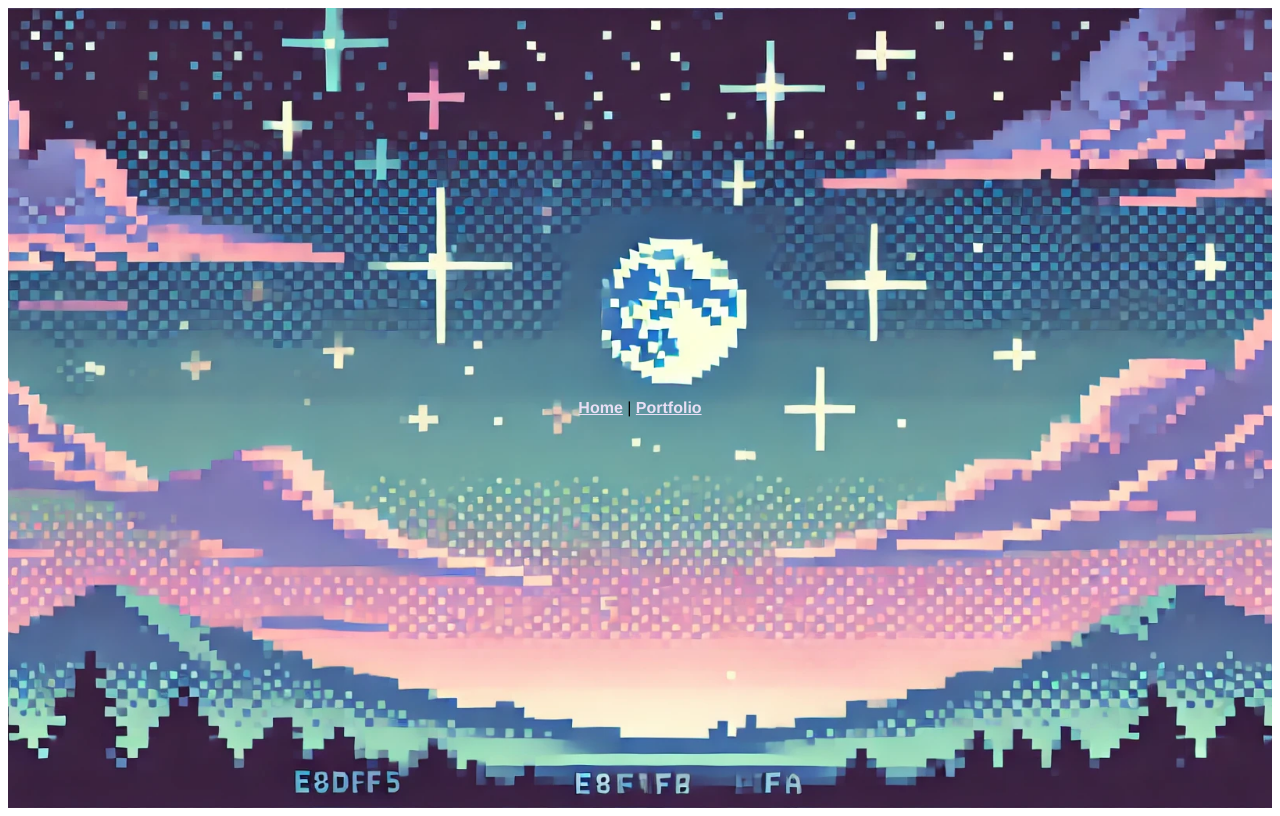
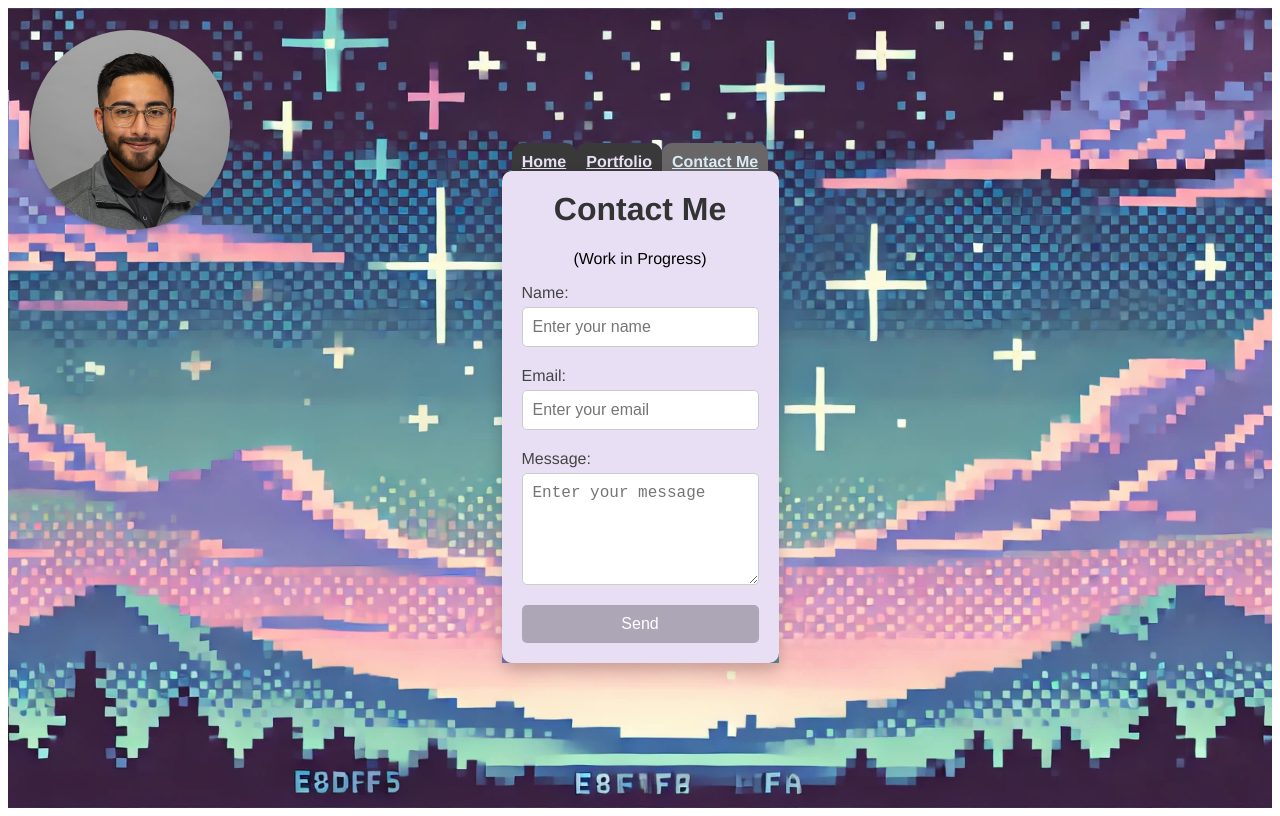
Before and after one commit to PinedaE11658/Portfolio-Website-Eric-Pineda, a Vue app: page /Contactme in a window 1280 px wide. Before the commit this address had no page. Built offline with nearby package versions, Linux system fonts and the light colour scheme.

Commit message:
Contactme/home
Added  Contact me and finished the Home page

```diff
--- a/src/App.vue
+++ b/src/App.vue
@@ -1,8 +1,9 @@
 <template>
+  <img src="@/assets/Eric_Pineda_Photo.jpg" alt="Eric Pineda Photo" class="profile-photo" />
   <nav>
-    <router-link to="/">Home</router-link> |
+    <router-link to="/">Home</router-link>
     <router-link to="/Portfolio">Portfolio</router-link>
-    <router-link to="/Site_Background.jpg"</router-link>
+    <router-link to="/Contactme">Contact Me</router-link>
   </nav>
   <router-view/>
 </template>
@@ -31,9 +32,23 @@
 nav a {
   font-weight: bold;
   color: #e8dff5;
+  background-color: #3a3939;
+  padding: 10px;
+  border-radius: 10px;
 }
 
 nav a.router-link-exact-active {
   color: #daeaf6;
+  background-color: #686666;
+}
+.profile-photo {
+  position: absolute;
+  top: 30px;
+  left: 30px;
+  width: 200px;
+  height: 200px;
+  border-radius: 50%;
+  object-fit: cover;
+  box-shadow: 0 2px 4px rgba(0, 0, 0, 0.2);
 }
 </style>
--- a/src/router/index.js
+++ b/src/router/index.js
@@ -1,6 +1,8 @@
 import { createRouter, createWebHistory } from 'vue-router'
 import Home from '../views/Home.vue'
 import Portfolio from '../views/Portfolio.vue'
+import Contactme from '@/views/Contactme.vue'
+
 const routes = [
   {
     path: '/',
@@ -11,6 +13,11 @@ const routes = [
     path: '/Portfolio',
     name: 'Portfolio',
     component: Portfolio
+  },
+  {
+    path: '/Contactme',
+    name: '/Contact_Me',
+    component: Contactme
   }
 ]
 
--- /dev/null
+++ b/src/views/Contactme.vue
@@ -0,0 +1,108 @@
+<template>
+    <div class="contact-page" style="background-image: url('Site_Background.jpg');">
+      <div class="contact-box">
+        <h1>Contact Me</h1>
+        <p>(Work in Progress)</p>
+        <form class="contact-form" @submit.prevent="submitForm">
+          <div class="form-group">
+            <label for="name">Name:</label>
+            <input type="text" id="name" v-model="formData.name" placeholder="Enter your name" required />
+          </div>
+          <div class="form-group">
+            <label for="email">Email:</label>
+            <input type="email" id="email" v-model="formData.email" placeholder="Enter your email" required />
+          </div>
+          <div class="form-group">
+            <label for="message">Message:</label>
+            <textarea id="message" v-model="formData.message" rows="5" placeholder="Enter your message" required></textarea>
+          </div>
+          <button type="submit" class="submit-button">Send</button>
+        </form>
+      </div>
+    </div>
+  </template>
+
+  <script>
+  export default {
+    name: "ContactPage",
+    data() {
+      return {
+        formData: {
+          name: "",
+          email: "",
+          message: "",
+        },
+      };
+    },
+    methods: {
+      submitForm() {
+        console.log("Form submitted:", this.formData);
+        alert(`Thank you, ${this.formData.name}! Your message has been sent!`);
+        // Reset the form
+        this.formData.name = "";
+        this.formData.email = "";
+        this.formData.message = "";
+      },
+    },
+  };
+  </script>
+
+  <style scoped>
+
+  .contact-box {
+    background-color: #E8DFF5;
+    padding: 20px;
+    border-radius: 10px;
+    max-width: 500px;
+    box-shadow: 0 8px 16px rgba(0, 0, 0, 0.2);
+    text-align: center;
+  }
+
+  .contact-box h1 {
+    margin-top: 0;
+    font-size: 2rem;
+    color: #333;
+  }
+
+  .contact-form {
+    display: flex;
+    flex-direction: column;
+    gap: 20px;
+  }
+
+  .form-group {
+    display: flex;
+    flex-direction: column;
+    text-align: left;
+  }
+
+  .form-group label {
+    margin-bottom: 5px;
+    font-size: 1rem;
+    color: #444;
+  }
+
+  .form-group input,
+  .form-group textarea {
+    padding: 10px;
+    border: 1px solid #ccc;
+    border-radius: 5px;
+    font-size: 1rem;
+    color: #333;
+  }
+
+  .submit-button {
+    padding: 10px 20px;
+    background-color: #aca6b6;
+    color: white;
+    border: none;
+    border-radius: 5px;
+    font-size: 1rem;
+    cursor: pointer;
+    transition: background-color 0.3s;
+  }
+
+  .submit-button:hover {
+    background-color: #56535a;
+  }
+  </style>
--- a/src/views/Home.vue
+++ b/src/views/Home.vue
@@ -1,9 +1,57 @@
 <template>
-  <div class="home">
-<h1>Under Construction</h1>
+  <div class="about-box">
+    <h1>About Me</h1>
+    <p>
+      Hello! My name is Eric Pineda and I'm currently pursuing an associate's degree in Software Development online at CCC in Nebraska, expecting to graduate in 2026.
+      I'm passionate about coding and constantly eager to learn new technologies. I have experience with Vue.js, C#, Java, and more.
+    </p>
+    <h2>My Aspirations</h2>
+    <p>
+      I aspire to become a proficient software developer, creating impactful applications and tools that solve real-world problems.
+      My goal is to work in a dynamic environment that challenges me to grow and innovate.
+    </p>
   </div>
 </template>
 
 <script>
+export default {
 
+};
 </script>
+
+<style scoped>
+.about-page {
+  display: flex;
+  justify-content: center;
+  align-items: center;
+  height: 100vh;
+  background-size: cover;
+  background-position: center;
+  padding: 20px;
+}
+
+.about-box {
+  background-color: #ddedea;
+  padding: 20px;
+  border-radius: 10px;
+  max-width: 600px;
+  box-shadow: 0 8px 16px rgba(0, 0, 0, 0.2);
+}
+
+.about-box h1 {
+  margin-top: 0;
+  font-size: 2rem;
+  color: #333;
+}
+
+.about-box h2 {
+  font-size: 1.5rem;
+  color: #444;
+}
+
+.about-box p {
+  font-size: 1rem;
+  color: #555;
+  line-height: 1.5;
+}
+</style>
--- a/src/views/Portfolio.vue
+++ b/src/views/Portfolio.vue
@@ -45,10 +45,10 @@ export default {
 <style scoped>
 .portfolio-box {
   background-color: #daeaf6;
-  padding: 2rem;
+  padding: 1rem;
   border-radius: 8px;
   box-shadow: 0 25px 9px rgba(0, 0, 0, 0.1);
-  max-width: 800px;
+  max-width: 600px;
   width: 100%;
 }
 .portfolio-box ul {
```
Also changed, not shown: src/assets/Eric_Pineda_Photo.jpg (added).
